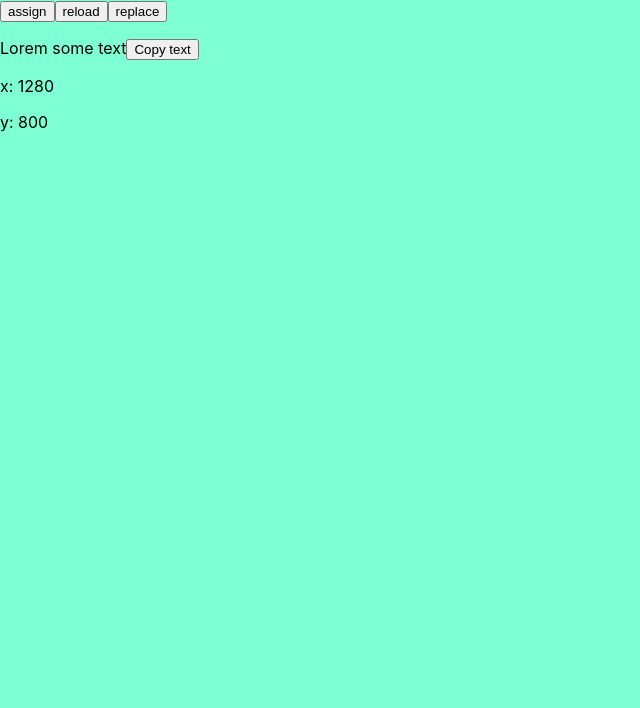
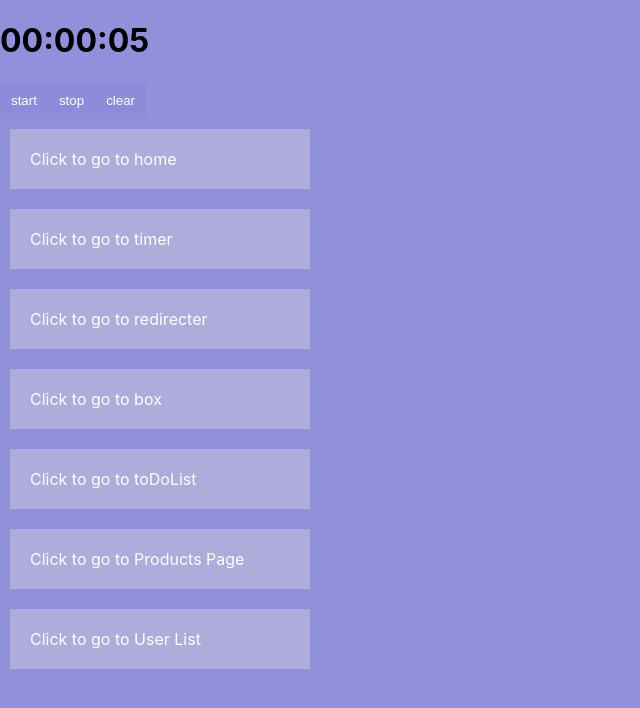
Before and after one commit to ElmiraDzhy/ReactIntro, a React (Create React App) app: page /timer in a window 1280 px wide. Shown: the top 708 px of the page, without its empty margins (0-640 px from the left). Built offline with nearby package versions, Linux system fonts and the light colour scheme.

Commit message:
Redirect hook

```diff
--- a/package.json
+++ b/package.json
@@ -12,6 +12,7 @@
     "date-fns": "^2.29.3",
     "react": "^18.2.0",
     "react-dom": "^18.2.0",
+    "react-router-dom": "^6.10.0",
     "react-scripts": "5.0.1",
     "web-vitals": "^2.1.4"
   },
--- a/src/App.js
+++ b/src/App.js
@@ -1,21 +1,58 @@
 import React from 'react';
-import WindowChange from './components/WindowChange';
-function App() {
-  return (
-    <>
-      <button onClick={() => window.location.assign('https://redux.js.org/')}>assign</button>
-      <button onClick={() => window.location.reload() }>reload</button>
-      <button onClick={() => window.location.replace('https://redux.js.org/')}>replace</button>
+import { BrowserRouter, Route, Routes, Link } from 'react-router-dom';
+import Timer from './components/Timer';
+import AlohaDashboard from './components/AlohaDashboard';
+import Box from './components/Box';
+import ToDoList from './components/ToDoList';
+import ProductsPage from './components/ProductsPage';
+import UserList from './components/UserList';
+import Redirect from './components/Redirecter'
 
+class App extends React.Component {
+  render() {
+    return (
+      <BrowserRouter>
+        {/**Routes - Переключатель (Switch) */}
 
-      <p>Lorem some text
-        <button onClick={ () => {
-          window.navigator.clipboard.writeText('Lorem some text')
-        } }>Copy text</button></p>
+        <Routes>
+          {/**Route- одна из дорог */}
+          <Route path="/" element={<AlohaDashboard />}></Route>
 
-      <WindowChange/>
-    </>
-  );
+          <Route path="/timer" element={<Timer />}></Route>
+
+          <Route path="/box" element={<Box />}></Route>
+
+          <Route path="/toDoList*" element={<ToDoList />}></Route>
+
+          <Route path="/products" element={<ProductsPage />}></Route>
+
+          <Route path="/userList" element={<UserList />}></Route>
+
+          <Route path="/redirecter" element={<Redirect />}></Route>
+        </Routes>
+
+        <nav>
+          <Link to="/">Click to go to home</Link>
+
+          <Link to="/timer">Click to go to timer</Link>
+
+          <Link to="/redirecter">Click to go to redirecter</Link>
+
+          <Link to="/box">Click to go to box</Link>
+
+          <Link to="/toDoList">Click to go to toDoList</Link>
+
+          <Link to="/products">Click to go to Products Page</Link>
+
+          <Link to="/userList">Click to go to User List</Link>
+        </nav>
+      </BrowserRouter>
+    );
+  }
 }
 
 export default App;
+
+const NotFound = () => {
+  return <h1>Page no found</h1>;
+};
--- /dev/null
+++ b/src/components/Redirecter/index.jsx
@@ -0,0 +1,16 @@
+import React, { useEffect } from 'react'
+import { useNavigate } from 'react-router-dom'
+
+function Redirecter(props) {
+  const navigate = useNavigate();
+
+  useEffect( () => {
+    navigate( '/timer' );
+  }, [] );
+
+  return (
+    <div>Redirecter</div>
+  );
+}
+
+export default Redirecter;
--- a/src/index.css
+++ b/src/index.css
@@ -1,4 +1,5 @@
 body {
+
   margin: 0;
   font-family: -apple-system, BlinkMacSystemFont, 'Segoe UI', 'Roboto', 'Oxygen',
     'Ubuntu', 'Cantarell', 'Fira Sans', 'Droid Sans', 'Helvetica Neue',
@@ -13,6 +14,20 @@ code {
     monospace;
 }
 
-*{
+* {
   box-sizing: border-box;
 }
+
+nav {
+  display: flex;
+  flex-direction: column;
+}
+
+nav > * {
+  width: 300px;
+  margin: 10px;
+  background-color: rgba(250, 235, 215, 0.281);
+  padding: 20px;
+  text-decoration: none;
+  color: white;
+}
```
Also changed, not shown: 1 other file (tests, documents, lock files or other folders).
